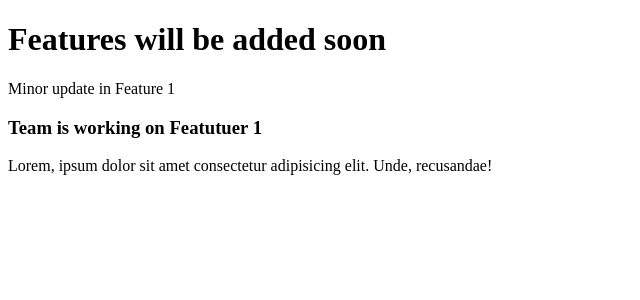
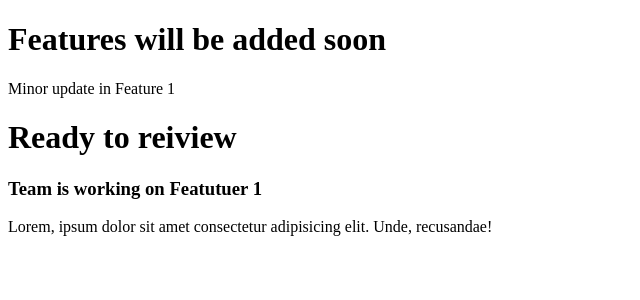
Before and after one commit to dev-krushna/Pnc-1, an Angular app: page / in a window 1280 px wide. Shown: the top 300 px of the page, without its empty margins (0-640 px from the left). Built offline with nearby package versions, Linux system fonts and the light colour scheme.

Commit message:
Feature 1 Completed

```diff
--- a/src/app/app.component.html
+++ b/src/app/app.component.html
@@ -1,4 +1,5 @@
 <h1> Features will be added soon </h1>
 <p>Minor update in Feature 1</p>
+<h1> Ready to reiview</h1>
 <h3> Team is working on Featutuer 1 </h3>
 <p>Lorem, ipsum dolor sit amet consectetur adipisicing elit. Unde, recusandae!</p>
--- a/src/app/app.component.scss
+++ b/src/app/app.component.scss
@@ -0,0 +1 @@
+// CSS Chnge
```
